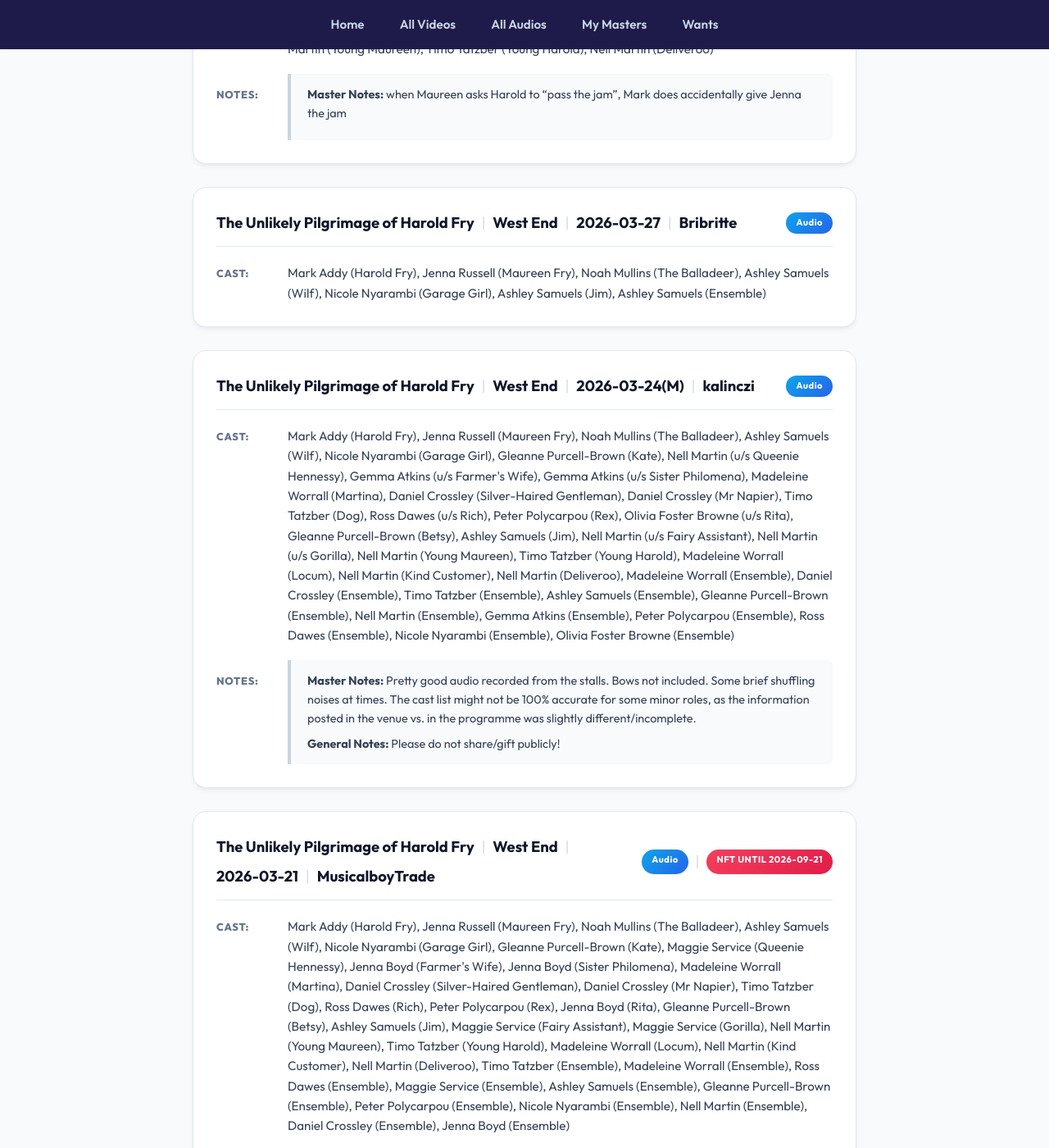
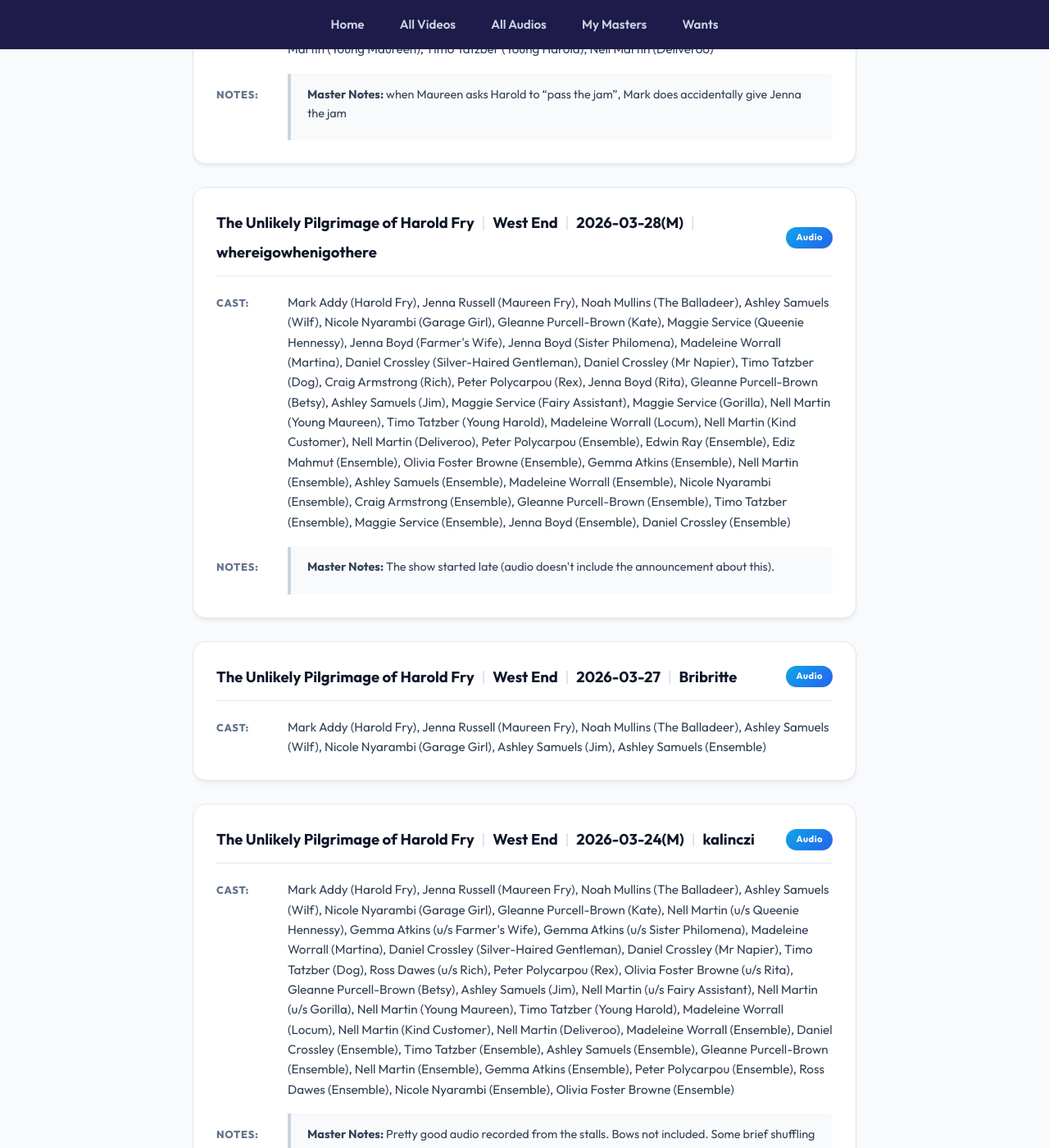
Before and after one commit to DireSpider/direspider.github.io, a Jekyll site: the page built from wants/index.html, in a window 1280 px wide and 1400 px high, scrolled down 27142 px. Shown: the whole window at 82% size. Built offline with Jekyll 4.4.1, drawn with Linux system fonts in a browser that asks for light colours.

Commit message:
update my wants include html

```diff
--- a/_includes/wants.html
+++ b/_includes/wants.html
@@ -3032,6 +3032,53 @@
             <span class="separator">|</span>
             <span>West End</span>
             <span class="separator">|</span>
+            <span>2026-03-28(M)</span>
+            <span class="separator">|</span>
+            <span>whereigowhenigothere</span>
+          </div>
+
+          <div class ="header-badges">
+        <span class="media-type-badge">audio</span>
+
+
+
+
+
+             </div>
+
+        </div>
+
+<div class="info-section">
+<span class="label">Cast:</span>
+<span id="cast-display" class="content-text">
+Mark Addy (Harold Fry), Jenna Russell (Maureen Fry), Noah Mullins (The Balladeer), Ashley Samuels (Wilf), Nicole Nyarambi (Garage Girl), Gleanne Purcell-Brown (Kate), Maggie Service (Queenie Hennessy), Jenna Boyd (Farmer's Wife), Jenna Boyd (Sister Philomena), Madeleine Worrall (Martina), Daniel Crossley (Silver-Haired Gentleman), Daniel Crossley (Mr Napier), Timo Tatzber (Dog), Craig Armstrong (Rich), Peter Polycarpou (Rex), Jenna Boyd (Rita), Gleanne Purcell-Brown (Betsy), Ashley Samuels (Jim), Maggie Service (Fairy Assistant), Maggie Service (Gorilla), Nell Martin (Young Maureen), Timo Tatzber (Young Harold), Madeleine Worrall (Locum), Nell Martin (Kind Customer), Nell Martin (Deliveroo), Peter Polycarpou (Ensemble), Edwin Ray (Ensemble), Ediz Mahmut (Ensemble), Olivia Foster Browne (Ensemble), Gemma Atkins (Ensemble), Nell Martin (Ensemble), Ashley Samuels (Ensemble), Madeleine Worrall (Ensemble), Nicole Nyarambi (Ensemble), Craig Armstrong (Ensemble), Gleanne Purcell-Brown (Ensemble), Timo Tatzber (Ensemble), Maggie Service (Ensemble), Jenna Boyd (Ensemble), Daniel Crossley (Ensemble)
+</span>
+</div>
+
+
+      <div class="info-section">
+          <span class="label">Notes:</span>
+          <div class="notes-text">
+
+
+              <div style="margin-bottom: 0.5rem;">
+                  <strong>Master Notes:</strong> The show started late (audio doesn't include the announcement about this).
+              </div>
+
+
+
+
+          </div>
+      </div>
+
+</div><div class="recording-card">
+ <div class="header">
+
+          <div class="header-info">
+            <span>The Unlikely Pilgrimage of Harold Fry</span>
+            <span class="separator">|</span>
+            <span>West End</span>
+            <span class="separator">|</span>
             <span>2026-03-27</span>
             <span class="separator">|</span>
             <span>Bribritte</span>
```
